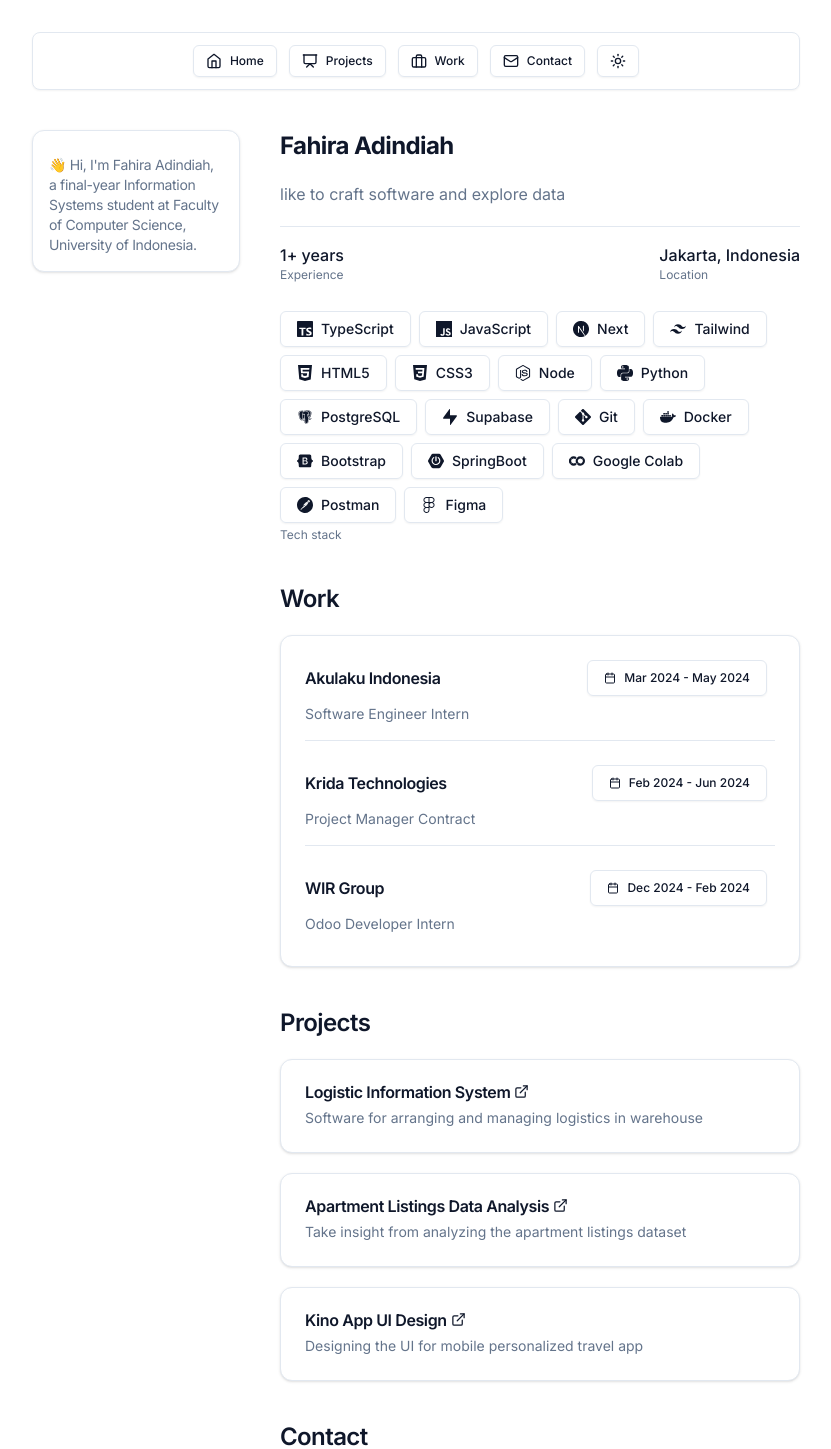
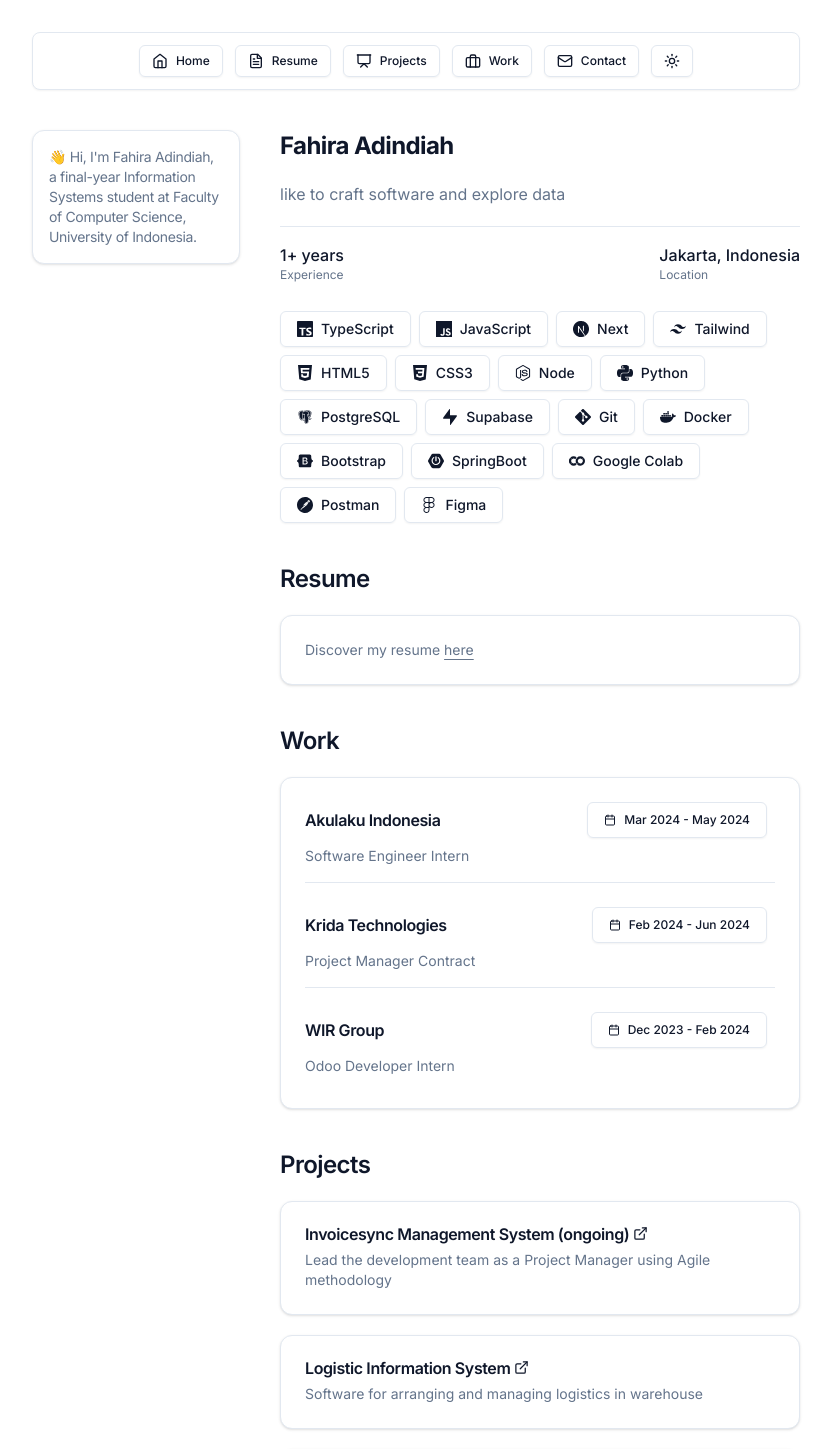
Before and after one commit to fahiradh/personal-website, a Next.js app: page / in a window 1280 px wide. Shown: the top 1449 px of the page, without its empty margins (224-1055 px from the left). Built offline with nearby package versions, Linux system fonts and the light colour scheme.

Commit message:
add resume section

```diff
--- a/components/navbar.tsx
+++ b/components/navbar.tsx
@@ -1,9 +1,8 @@
 "use client";
 
 import { Button } from "./ui/button";
-import Logo from "./logo";
 import { ModeToggle } from "./mode-toggle";
-import { Home, Briefcase, Mail, Presentation } from "lucide-react";
+import { Home, Briefcase, Mail, Presentation, FileText } from "lucide-react";
 import { useRouter } from "next/navigation";
 
 export default function Navbar() {
@@ -25,6 +24,15 @@
         >
           <Home className=" h-4 w-4" />
           <span className="hidden md:block ml-2">Home</span>
+        </Button>
+        <Button
+          onClick={() => navigateTo("/#resume")}
+          variant="outline"
+          size="sm"
+          className="ml-auto h-8"
+        >
+          <FileText className=" h-4 w-4" />
+          <span className="hidden md:block ml-2">Resume</span>
         </Button>
         <Button
           onClick={() => navigateTo("/#projects")}
--- a/components/sidebar.tsx
+++ b/components/sidebar.tsx
@@ -3,10 +3,6 @@
 export default function Sidebar() {
   return (
     <div className="rounded-xl border bg-card text-card-foreground shadow flex flex-col space-y-2 p-4 h-fit static md:sticky top-24">
-      {/* Title/Name */}
-      <p className="font-semibold leading-none tracking-tight">
-        {aboutYou.name}
-      </p>
       {/* Description */}
       <p className="text-sm text-muted-foreground tracking-tight">
         {aboutYou.description}
--- a/lib/data.ts
+++ b/lib/data.ts
@@ -89,6 +89,8 @@
     }
   ];
 
+  export const resume = "https://drive.google.com/file/d/14CArG3TtsMDJAtb4CtDN69ao8xM6tNEx/view?usp=sharing";
+
   export interface Project {
     title: string;
     description: string;
@@ -96,6 +98,11 @@
   }
 
   export const projects: Project[] = [
+    {
+      title: "Invoicesync Management System (ongoing)",
+      description: "Lead the development team as a Project Manager using Agile methodology",
+      link: "https://github.com/fahiradh",
+    },
     {
       title: "Logistic Information System",
       description: "Software for arranging and managing logistics in warehouse",
@@ -108,7 +115,7 @@
     },
     {
       title: "Kino App UI Design",
-      description: "Designing the UI for mobile personalized travel app",
+      description: "Design interactive UI for mobile personalized travel app",
       link: "https://drive.google.com/file/d/1PHBjbalTSv_IvC7WbgljClIMO_3i5rAG/view?usp=sharing",
     },
   ];
@@ -137,12 +144,11 @@
       company: "WIR Group",
       position: "Odoo Developer Intern",
       description: "Developed odoo modules as user's needed",
-      years: "Dec 2024 - Feb 2024",
+      years: "Dec 2023 - Feb 2024",
     },
   ];
 
   export const aboutYou = {
-    name: "",
     description:
       "👋 Hi, I'm Fahira Adindiah, a final-year Information Systems student at Faculty of Computer Science, University of Indonesia.",
     yearsOfExperience: "1+ years",
--- a/src/app/page.tsx
+++ b/src/app/page.tsx
@@ -15,6 +15,7 @@
   projects,
   skills,
   workExperiences,
+  resume,
 } from "../../lib/data"
 
 export default function Home() {
@@ -59,7 +60,16 @@
                   />
                 ))}
               </div>
-              <p className="text-xs text-muted-foreground">Tech stack</p>
+            </div>
+          </section>
+          {/* Resume */}
+          <section id="resume" key="resume">
+            <h2 className="text-2xl font-semibold tracking-tight">Resume</h2>
+            <div className="mt-5 rounded-xl border bg-card text-card-foreground shadow">
+              <p className="p-6 text-sm text-muted-foreground">
+                Discover my resume {" "}
+                <a href={`${resume}`}>here</a>
+              </p>
             </div>
           </section>
           {/* Work */}
```
